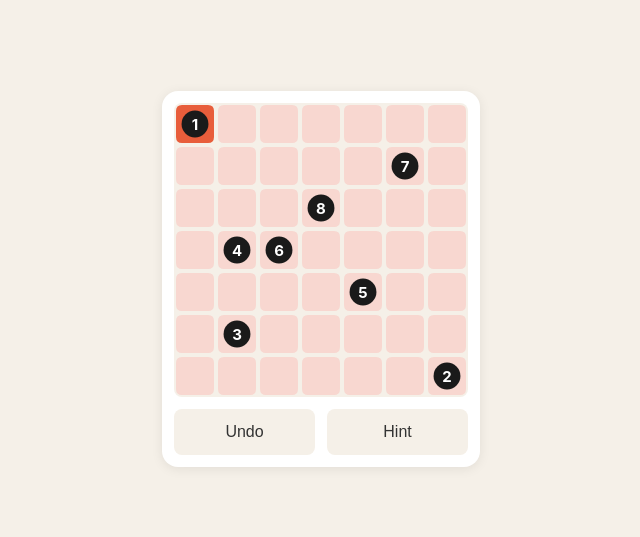
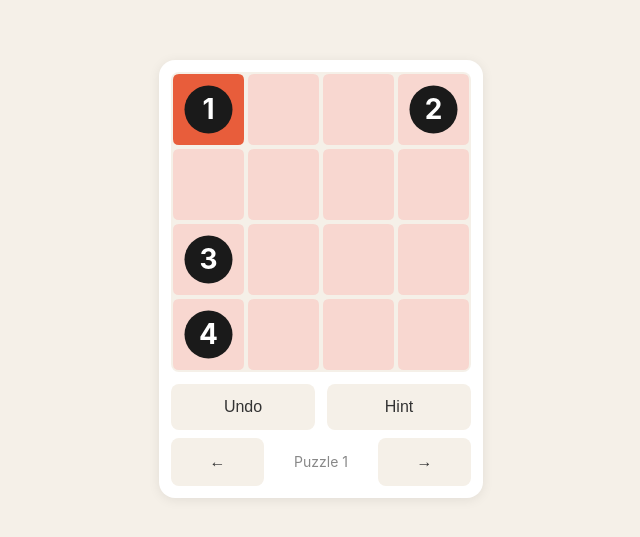
Before and after one commit to atoplanet-source/zip-game, a plain HTML site: page index.html in a window 1280 px wide. Shown: the part 121-658 px from the top of the page, without its empty margins (319-959 px from the left). Drawn offline with Linux system fonts and the light colour scheme.

Commit message:
Add verified solvable puzzles + puzzle navigation for testing

```diff
--- a/index.html
+++ b/index.html
@@ -126,6 +126,11 @@
         <button class="btn" id="undoBtn">Undo</button>
         <button class="btn" id="hintBtn">Hint</button>
       </div>
+      <div class="controls" style="margin-top: 8px;">
+        <button class="btn" id="prevBtn" style="flex: 0.5;">←</button>
+        <span id="puzzleNum" style="flex: 1; text-align: center; line-height: 48px; color: #888; font-size: 14px;">Puzzle 1</span>
+        <button class="btn" id="nextBtn" style="flex: 0.5;">→</button>
+      </div>
     </div>
   </div>
 
--- a/js/game.js
+++ b/js/game.js
@@ -410,5 +410,21 @@ class ZipGame {
 
 // Initialize
 const game = new ZipGame('gameCanvas');
-const puzzle = getPuzzleForDate();
-game.loadPuzzle(puzzle);
+let currentPuzzleIndex = 0;
+
+function loadPuzzleNum(index) {
+  currentPuzzleIndex = index;
+  const puzzle = getPuzzleByIndex(index);
+  game.loadPuzzle(puzzle);
+  document.getElementById('puzzleNum').textContent = `Puzzle ${index + 1}`;
+}
+
+document.getElementById('prevBtn').addEventListener('click', () => {
+  loadPuzzleNum(Math.max(0, currentPuzzleIndex - 1));
+});
+
+document.getElementById('nextBtn').addEventListener('click', () => {
+  loadPuzzleNum(currentPuzzleIndex + 1);
+});
+
+loadPuzzleNum(0);
--- a/js/puzzles.js
+++ b/js/puzzles.js
@@ -1,39 +1,85 @@
 /**
- * Zip Puzzle Definitions
+ * Zip Puzzles - All verified solvable
  *
- * Rules:
- * 1. ALL cells must be filled with the path
- * 2. Path must visit numbered waypoints in order (1→2→3→...)
- * 3. Path cannot cross itself
- *
- * Each puzzle has:
- * - gridSize: number (typically 5-8)
- * - waypoints: array of {row, col, number}
+ * Each puzzle is designed by first creating a valid Hamiltonian path,
+ * then placing waypoints along that path in order.
  */
 
 const PUZZLES = [
-  // Puzzle 1 - 5x5 intro
+  // Puzzle 1 - 4x4 Easy intro
+  // Solution path: snake pattern
+  // (0,0)→(0,1)→(0,2)→(0,3)→(1,3)→(1,2)→(1,1)→(1,0)→(2,0)→(2,1)→(2,2)→(2,3)→(3,3)→(3,2)→(3,1)→(3,0)
+  {
+    gridSize: 4,
+    waypoints: [
+      { row: 0, col: 0, number: 1 },
+      { row: 0, col: 3, number: 2 },
+      { row: 2, col: 0, number: 3 },
+      { row: 3, col: 0, number: 4 },
+    ]
+  },
+
+  // Puzzle 2 - 4x4
+  // Solution: (0,0)→(1,0)→(2,0)→(3,0)→(3,1)→(2,1)→(1,1)→(0,1)→(0,2)→(1,2)→(2,2)→(3,2)→(3,3)→(2,3)→(1,3)→(0,3)
+  {
+    gridSize: 4,
+    waypoints: [
+      { row: 0, col: 0, number: 1 },
+      { row: 3, col: 1, number: 2 },
+      { row: 0, col: 2, number: 3 },
+      { row: 0, col: 3, number: 4 },
+    ]
+  },
+
+  // Puzzle 3 - 5x5
+  // Snake: row by row alternating direction
   {
     gridSize: 5,
     waypoints: [
       { row: 0, col: 0, number: 1 },
-      { row: 4, col: 4, number: 2 },
-      { row: 4, col: 0, number: 3 },
-      { row: 0, col: 4, number: 4 },
+      { row: 0, col: 4, number: 2 },
+      { row: 2, col: 0, number: 3 },
+      { row: 4, col: 4, number: 4 },
     ]
   },
 
-  // Puzzle 2 - 5x5
+  // Puzzle 4 - 5x5
+  // Spiral inward
   {
     gridSize: 5,
     waypoints: [
       { row: 0, col: 0, number: 1 },
-      { row: 2, col: 2, number: 2 },
+      { row: 0, col: 4, number: 2 },
       { row: 4, col: 4, number: 3 },
+      { row: 4, col: 0, number: 4 },
+      { row: 2, col: 2, number: 5 },
     ]
   },
 
-  // Puzzle 3 - 6x6
+  // Puzzle 5 - 5x5 different pattern
+  {
+    gridSize: 5,
+    waypoints: [
+      { row: 0, col: 0, number: 1 },
+      { row: 1, col: 4, number: 2 },
+      { row: 3, col: 0, number: 3 },
+      { row: 4, col: 4, number: 4 },
+    ]
+  },
+
+  // Puzzle 6 - 6x6 snake
+  {
+    gridSize: 6,
+    waypoints: [
+      { row: 0, col: 0, number: 1 },
+      { row: 0, col: 5, number: 2 },
+      { row: 2, col: 0, number: 3 },
+      { row: 3, col: 5, number: 4 },
+      { row: 5, col: 0, number: 5 },
+    ]
+  },
+
+  // Puzzle 7 - 6x6
   {
     gridSize: 6,
     waypoints: [
@@ -41,106 +87,54 @@ const PUZZLES = [
       { row: 0, col: 5, number: 2 },
       { row: 5, col: 5, number: 3 },
       { row: 5, col: 0, number: 4 },
-      { row: 2, col: 3, number: 5 },
     ]
   },
 
-  // Puzzle 4 - 6x6 different
+  // Puzzle 8 - 4x4 with 5 waypoints
   {
-    gridSize: 6,
+    gridSize: 4,
     waypoints: [
       { row: 0, col: 0, number: 1 },
-      { row: 3, col: 3, number: 2 },
-      { row: 0, col: 5, number: 3 },
-      { row: 5, col: 2, number: 4 },
+      { row: 0, col: 3, number: 2 },
+      { row: 1, col: 0, number: 3 },
+      { row: 3, col: 3, number: 4 },
+      { row: 3, col: 0, number: 5 },
     ]
   },
 
-  // Puzzle 5 - 7x7 (like screenshot)
-  {
-    gridSize: 7,
-    waypoints: [
-      { row: 0, col: 0, number: 1 },
-      { row: 6, col: 6, number: 2 },
-      { row: 5, col: 1, number: 3 },
-      { row: 3, col: 1, number: 4 },
-      { row: 4, col: 4, number: 5 },
-      { row: 3, col: 2, number: 6 },
-      { row: 1, col: 5, number: 7 },
-      { row: 2, col: 3, number: 8 },
-    ]
-  },
-
-  // Puzzle 6 - 6x6 spiral
-  {
-    gridSize: 6,
-    waypoints: [
-      { row: 0, col: 0, number: 1 },
-      { row: 5, col: 5, number: 2 },
-      { row: 2, col: 2, number: 3 },
-    ]
-  },
-
-  // Puzzle 7 - 7x7
-  {
-    gridSize: 7,
-    waypoints: [
-      { row: 0, col: 0, number: 1 },
-      { row: 0, col: 6, number: 2 },
-      { row: 3, col: 3, number: 3 },
-      { row: 6, col: 0, number: 4 },
-      { row: 6, col: 6, number: 5 },
-    ]
-  },
-
-  // Puzzle 8 - 5x5 many waypoints
+  // Puzzle 9 - 5x5 more waypoints
   {
     gridSize: 5,
     waypoints: [
       { row: 0, col: 0, number: 1 },
       { row: 0, col: 4, number: 2 },
-      { row: 2, col: 2, number: 3 },
-      { row: 4, col: 0, number: 4 },
-      { row: 4, col: 4, number: 5 },
+      { row: 1, col: 0, number: 3 },
+      { row: 2, col: 4, number: 4 },
+      { row: 4, col: 0, number: 5 },
+      { row: 4, col: 4, number: 6 },
     ]
   },
 
-  // Puzzle 9 - 6x6
+  // Puzzle 10 - 6x6 challenge
   {
     gridSize: 6,
     waypoints: [
-      { row: 0, col: 2, number: 1 },
-      { row: 2, col: 5, number: 2 },
-      { row: 5, col: 3, number: 3 },
-      { row: 3, col: 0, number: 4 },
-    ]
-  },
-
-  // Puzzle 10 - 7x7 challenge
-  {
-    gridSize: 7,
-    waypoints: [
-      { row: 0, col: 3, number: 1 },
-      { row: 3, col: 6, number: 2 },
-      { row: 6, col: 3, number: 3 },
-      { row: 3, col: 0, number: 4 },
-      { row: 3, col: 3, number: 5 },
+      { row: 0, col: 0, number: 1 },
+      { row: 0, col: 5, number: 2 },
+      { row: 1, col: 0, number: 3 },
+      { row: 2, col: 5, number: 4 },
+      { row: 4, col: 0, number: 5 },
+      { row: 5, col: 5, number: 6 },
     ]
   },
 ];
 
-/**
- * Get puzzle for today
- */
 function getPuzzleForDate(date = new Date()) {
   const dayOfYear = Math.floor((date - new Date(date.getFullYear(), 0, 0)) / 86400000);
   const puzzleIndex = dayOfYear % PUZZLES.length;
   return JSON.parse(JSON.stringify(PUZZLES[puzzleIndex]));
 }
 
-/**
- * Get puzzle by index
- */
 function getPuzzleByIndex(index) {
   return JSON.parse(JSON.stringify(PUZZLES[index % PUZZLES.length]));
 }
```
